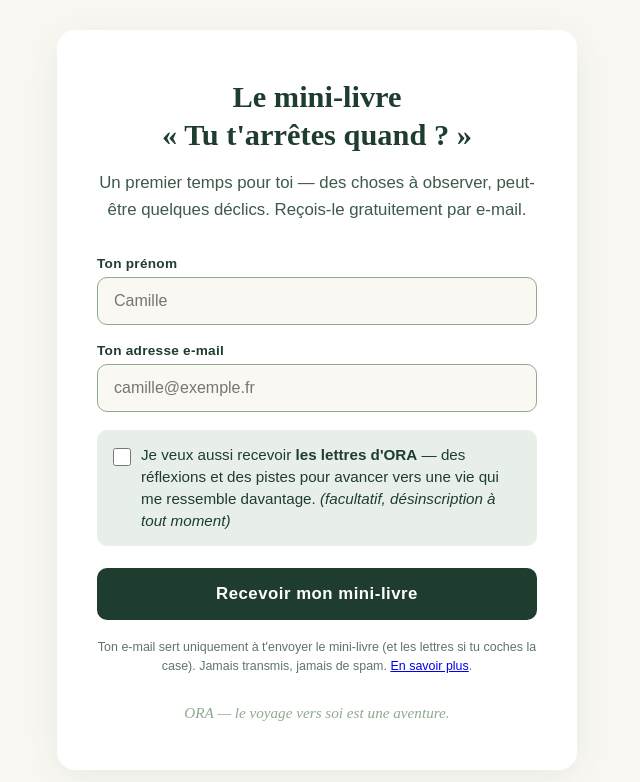
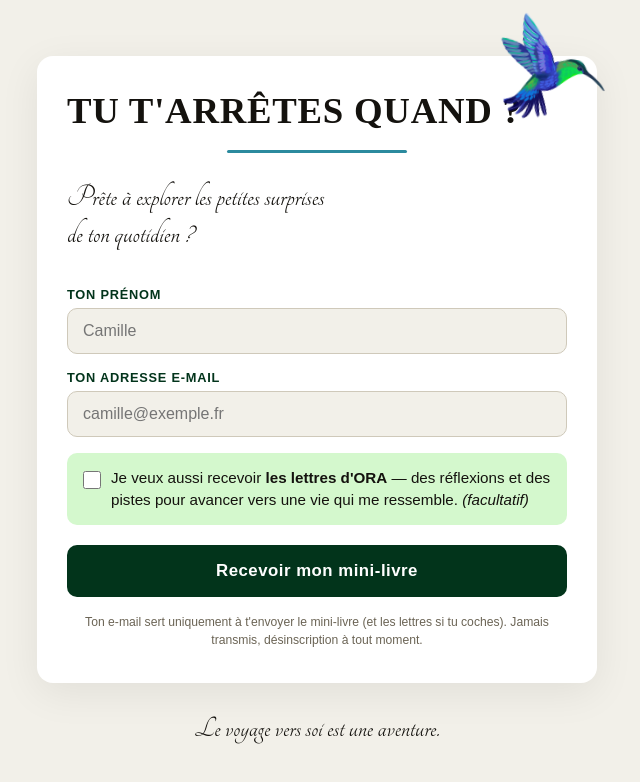
Before and after one commit to ORA-oser/minilivre, a plain HTML site: page index.html in a window 1280 px wide. Shown: the whole page, without its empty margins (323-963 px from the left). Drawn offline with Linux system fonts and the light colour scheme; a web font is replaced by a local one.

Commit message:
Page mini-livre refaite à la charte graphique ORA (crème, Gentium/Tangerine/Palanquin, colibri, vert profond)

```diff
--- a/index.html
+++ b/index.html
@@ -3,120 +3,85 @@
 <head>
 <meta charset="utf-8"/>
 <meta name="viewport" content="width=device-width, initial-scale=1"/>
-<title>ORA — Ton mini-livre « Tu t'arrêtes quand ? »</title>
+<title>ORA — Le mini-livre « Tu t'arrêtes quand ? »</title>
 <link rel="preconnect" href="https://fonts.googleapis.com"/>
 <link rel="preconnect" href="https://fonts.gstatic.com" crossorigin/>
-<link href="https://fonts.googleapis.com/css2?family=Gentium+Plus:ital,wght@0,400;0,700;1,400&family=Palanquin:wght@300;400;500;600&display=swap" rel="stylesheet"/>
+<link href="https://fonts.googleapis.com/css2?family=Gentium+Plus:ital,wght@0,400;0,700;1,400&family=Palanquin:wght@300;400;500;600&family=Tangerine:wght@400;700&display=swap" rel="stylesheet"/>
 <style>
 :root{
-  --vert-profond:#1e3d2f;
-  --vert-sauge:#8fa98f;
-  --blanc-casse:#faf8f3;
-  --vert-doux:#e8efe8;
+  --creme:#f2f0e9;
+  --noir:#14120e;
+  --vert:#02341b;
+  --vert-clair:#d4f8cd;
+  --bleu:#1e56e8;
+  --teal:#2b8a9e;
 }
 *{margin:0;padding:0;box-sizing:border-box}
 body{
   font-family:'Palanquin',sans-serif;
-  background:var(--blanc-casse);
-  color:var(--vert-profond);
+  background:var(--creme);
+  color:var(--noir);
   min-height:100vh;
   display:flex;
   align-items:center;
   justify-content:center;
   padding:24px;
 }
-.card{
-  background:#fff;
-  border-radius:18px;
-  box-shadow:0 8px 40px rgba(30,61,47,.08);
-  max-width:520px;
-  width:100%;
-  padding:48px 40px;
-  text-align:center;
-}
+.card{max-width:560px;width:100%;text-align:center;position:relative}
+.bird{position:absolute;top:-40px;right:-10px;width:110px;opacity:.95;transform:rotate(8deg)}
 h1{
   font-family:'Gentium Plus',serif;
-  font-size:1.9rem;
+  font-size:2.3rem;
   font-weight:700;
-  line-height:1.25;
-  margin-bottom:16px;
+  letter-spacing:.02em;
+  line-height:1.15;
 }
-.intro{
-  font-size:1.05rem;
-  font-weight:300;
-  line-height:1.6;
-  color:#3d5a4a;
-  margin-bottom:32px;
+.rule{width:180px;height:3px;background:var(--teal);border-radius:2px;margin:18px auto 26px}
+.script{
+  font-family:'Tangerine',cursive;
+  font-size:2rem;
+  line-height:1.15;
+  color:var(--noir);
 }
-label.field{
-  display:block;
-  text-align:left;
-  font-size:.85rem;
-  font-weight:600;
-  letter-spacing:.02em;
-  margin-bottom:6px;
+.intro{margin-bottom:34px}
+form{background:#fff;border-radius:16px;padding:34px 30px;box-shadow:0 10px 40px rgba(20,18,14,.07);text-align:left}
+label.field{display:block;font-size:.8rem;font-weight:600;letter-spacing:.06em;text-transform:uppercase;color:var(--vert);margin-bottom:6px}
+input[type=text],input[type=email]{
+  width:100%;padding:13px 15px;margin-bottom:16px;
+  border:1.5px solid #cfc9ba;border-radius:10px;
+  font-family:inherit;font-size:1rem;background:var(--creme);color:var(--noir);
 }
-input[type=text],input[type=email]{
-  width:100%;
-  padding:14px 16px;
-  margin-bottom:18px;
-  border:1.5px solid var(--vert-sauge);
-  border-radius:10px;
-  font-family:inherit;
-  font-size:1rem;
-  color:var(--vert-profond);
-  background:var(--blanc-casse);
+input:focus{outline:2px solid var(--vert);border-color:var(--vert)}
+.checkline{
+  display:flex;align-items:flex-start;gap:10px;
+  background:var(--vert-clair);border-radius:10px;padding:14px 16px;margin-bottom:20px;
+  font-size:.95rem;line-height:1.45;cursor:pointer;
 }
-input:focus{outline:2px solid var(--vert-profond);border-color:var(--vert-profond)}
-.checkline{
-  display:flex;
-  align-items:flex-start;
-  gap:10px;
-  text-align:left;
-  background:var(--vert-doux);
-  border-radius:10px;
-  padding:14px 16px;
-  margin-bottom:22px;
-  font-size:.95rem;
-  line-height:1.45;
-  cursor:pointer;
-}
-.checkline input{margin-top:4px;accent-color:var(--vert-profond);width:18px;height:18px;flex-shrink:0}
+.checkline input{margin-top:4px;accent-color:var(--vert);width:18px;height:18px;flex-shrink:0}
 .hp{position:absolute;left:-9999px;opacity:0;height:0;width:0}
 button{
-  width:100%;
-  padding:16px;
-  border:none;
-  border-radius:10px;
-  background:var(--vert-profond);
-  color:#fff;
-  font-family:inherit;
-  font-size:1.05rem;
-  font-weight:600;
-  letter-spacing:.03em;
-  cursor:pointer;
-  transition:background .2s;
+  width:100%;padding:16px;border:none;border-radius:10px;
+  background:var(--vert);color:#fff;font-family:inherit;font-size:1.05rem;font-weight:600;
+  letter-spacing:.03em;cursor:pointer;transition:background .2s;
 }
-button:hover{background:#2a5442}
+button:hover{background:#0a4a2a}
 button:disabled{opacity:.6;cursor:default}
-.rgpd{
-  margin-top:18px;
-  font-size:.78rem;
-  color:#5f7568;
-  line-height:1.5;
-}
+.rgpd{margin-top:16px;font-size:.76rem;color:#6b6455;line-height:1.5;text-align:center}
 #done{display:none}
-#done h2{font-family:'Gentium Plus',serif;font-size:1.5rem;margin-bottom:12px}
-#done p{line-height:1.6;color:#3d5a4a}
-.err{color:#a33;font-size:.85rem;margin-top:10px;display:none}
-.sig{font-family:'Gentium Plus',serif;font-style:italic;color:var(--vert-sauge);margin-top:28px;font-size:.95rem}
+#done h2{font-family:'Gentium Plus',serif;font-size:1.7rem;margin-bottom:10px}
+#done p{line-height:1.6}
+.err{color:#a33;font-size:.85rem;margin-top:10px;text-align:center;display:none}
+.sig{font-family:'Tangerine',cursive;font-size:1.9rem;color:var(--noir);margin-top:30px}
+@media (max-width:600px){.bird{width:80px;top:-30px;right:0}h1{font-size:1.8rem}}
 </style>
 </head>
 <body>
 <div class="card">
+  <img class="bird" src="colibri.png" alt="Colibri ORA"/>
   <form id="form" novalidate>
-    <h1>Le mini-livre<br/>« Tu t'arrêtes quand ? »</h1>
-    <p class="intro">Un premier temps pour toi — des choses à observer, peut-être quelques déclics. Reçois-le gratuitement par e-mail.</p>
+    <h1>TU T'ARRÊTES QUAND&nbsp;?</h1>
+    <div class="rule"></div>
+    <p class="script intro">Prête à explorer les petites surprises<br/>de ton quotidien&nbsp;?</p>
 
     <label class="field" for="prenom">Ton prénom</label>
     <input type="text" id="prenom" name="prenom" autocomplete="given-name" required placeholder="Camille"/>
@@ -126,34 +91,30 @@ button:disabled{opacity:.6;cursor:default}
 
     <label class="checkline">
       <input type="checkbox" id="lettres" name="lettres"/>
-      <span>Je veux aussi recevoir <strong>les lettres d'ORA</strong> — des réflexions et des pistes pour avancer vers une vie qui me ressemble davantage. <em>(facultatif, désinscription à tout moment)</em></span>
+      <span>Je veux aussi recevoir <strong>les lettres d'ORA</strong> — des réflexions et des pistes pour avancer vers une vie qui me ressemble. <em>(facultatif)</em></span>
     </label>
 
     <input class="hp" type="text" name="entreprise" tabindex="-1" autocomplete="off"/>
 
     <button type="submit" id="btn">Recevoir mon mini-livre</button>
     <p class="err" id="err">Une erreur est survenue — réessaie dans un instant.</p>
-    <p class="rgpd">Ton e-mail sert uniquement à t'envoyer le mini-livre (et les lettres si tu coches la case). Jamais transmis, jamais de spam. <a href="#">En savoir plus</a>.</p>
-    <p class="sig">ORA — le voyage vers soi est une aventure.</p>
+    <p class="rgpd">Ton e-mail sert uniquement à t'envoyer le mini-livre (et les lettres si tu coches). Jamais transmis, désinscription à tout moment.</p>
   </form>
 
   <div id="done">
-    <h2>C'est parti !</h2>
-    <p>Ton mini-livre arrive par e-mail dans quelques instants.<br/>
-    Vérifie ta boîte (et les spams, au cas où).<br/><br/>
-    <em>ORA — le voyage vers soi est une aventure.</em></p>
+    <h2>C'est parti&nbsp;!</h2>
+    <p class="script">Ton mini-livre arrive par e-mail<br/>dans quelques instants.</p>
   </div>
+  <p class="sig">Le voyage vers soi est une aventure.</p>
 </div>
 
 <script>
 const ENDPOINT = "https://ukeafayhcojhuuubcbwj.supabase.co/functions/v1/inscription";
-
 document.getElementById("form").addEventListener("submit", async (e) => {
   e.preventDefault();
   const btn = document.getElementById("btn");
   const err = document.getElementById("err");
-  err.style.display = "none";
-  btn.disabled = true;
+  err.style.display = "none"; btn.disabled = true;
   try {
     const res = await fetch(ENDPOINT, {
       method: "POST",
@@ -170,10 +131,7 @@ document.getElementById("form").addEventListener("submit", async (e) => {
       document.getElementById("form").style.display = "none";
       document.getElementById("done").style.display = "block";
     } else throw new Error(data.error || "ko");
-  } catch {
-    err.style.display = "block";
-    btn.disabled = false;
-  }
+  } catch { err.style.display = "block"; btn.disabled = false; }
 });
 </script>
 </body>
```
Also changed, not shown: colibri.png (added).
